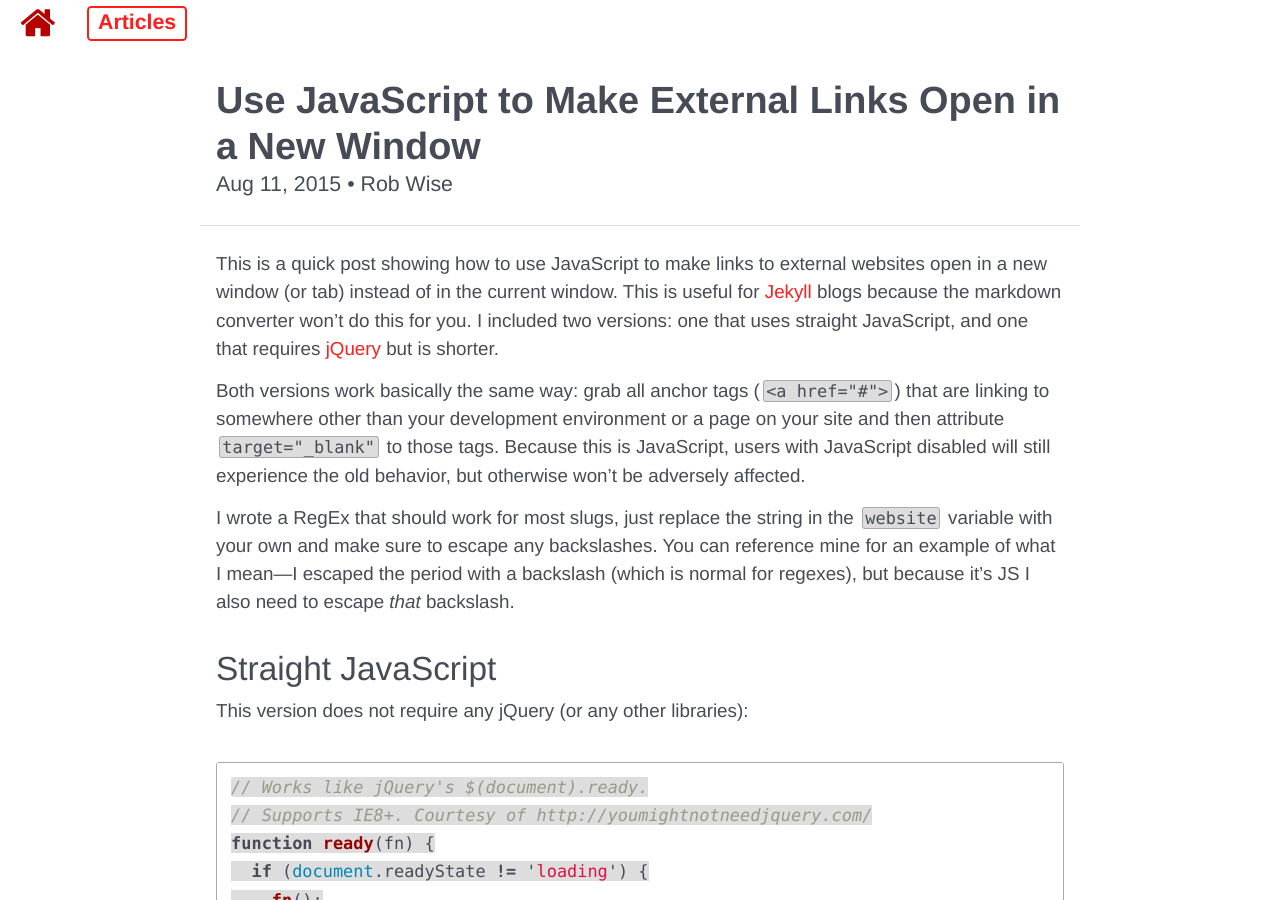
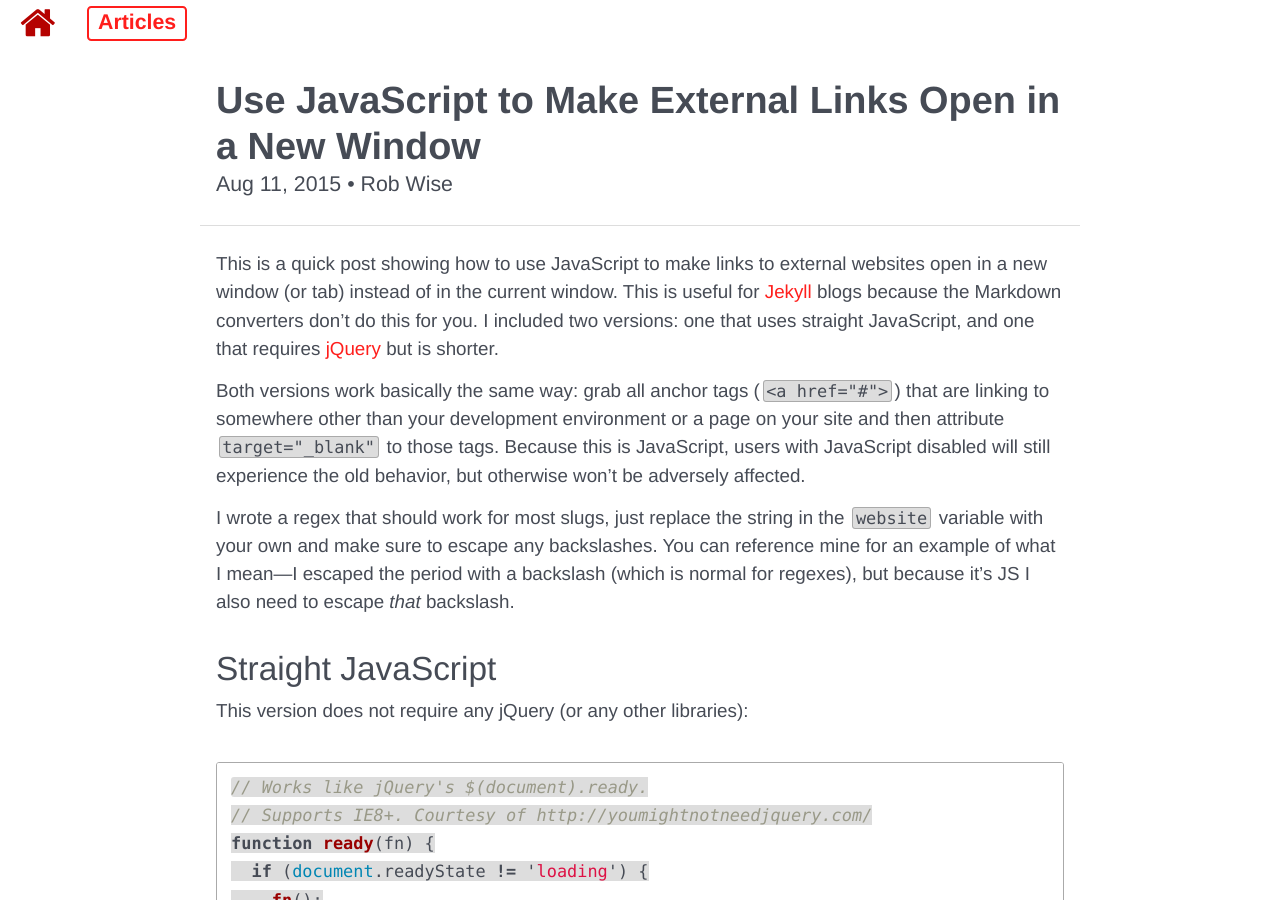
Before and after one commit to robwise/robwise.github.io, a Jekyll site: the page built from _posts/2015-08-11-javascript-external-links-open-new-window.md, in a window 1280 px wide and 900 px high. Built offline with Jekyll 4.4.1, drawn with Linux system fonts in a browser that asks for light colours; nearby versions of some CDN libraries; Markdown is read by kramdown in place of the engine named in the settings; comment, search, counter and statistics services are not loaded.

Commit message:
edit javascript-external-links-open-in-new-window

```diff
--- a/_posts/2015-08-11-javascript-external-links-open-new-window.md
+++ b/_posts/2015-08-11-javascript-external-links-open-new-window.md
@@ -8,11 +8,11 @@ tags:
     - ux
 ---
 
-This is a quick post showing how to use JavaScript to make links to external websites open in a new window (or tab) instead of in the current window. This is useful for [Jekyll][jekyll] blogs because the markdown converter won't do this for you. I included two versions: one that uses straight JavaScript, and one that requires [jQuery][jquery] but is shorter.
+This is a quick post showing how to use JavaScript to make links to external websites open in a new window (or tab) instead of in the current window. This is useful for [Jekyll][jekyll] blogs because the Markdown converters don't do this for you. I included two versions: one that uses straight JavaScript, and one that requires [jQuery][jquery] but is shorter.
 
 Both versions work basically the same way: grab all anchor tags (`<a href="#">`) that are linking to somewhere other than your development environment or a page on your site and then attribute `target="_blank"` to those tags. Because this is JavaScript, users with JavaScript disabled will still experience the old behavior, but otherwise won't be adversely affected.
 
-I wrote a RegEx that should work for most slugs, just replace the string in the `website` variable with your own and make sure to escape any backslashes. You can reference mine for an example of what I mean&mdash;I escaped the period with a backslash (which is normal for regexes), but because it's JS I also need to escape *that* backslash.
+I wrote a regex that should work for most slugs, just replace the string in the `website` variable with your own and make sure to escape any backslashes. You can reference mine for an example of what I mean&mdash;I escaped the period with a backslash (which is normal for regexes), but because it's JS I also need to escape *that* backslash.
 
 ## Straight JavaScript
 
```
